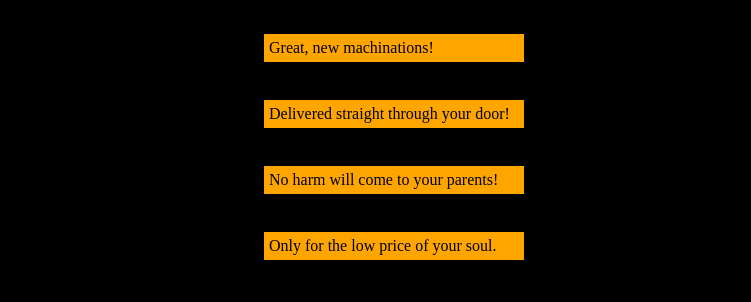
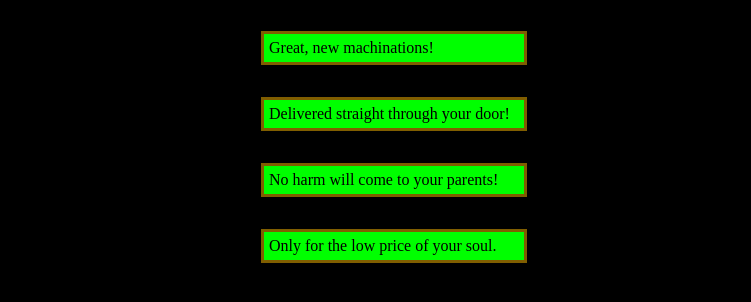
Before and after one commit to DanAkko/DanAkko.github.io, a plain HTML site: page index.html in a window 1280 px wide. Shown: the part 106-408 px from the top of the page, without its empty margins (246-997 px from the left). Drawn offline with Linux system fonts and the light colour scheme.

Commit message:
styles changes

```diff
--- a/styles.css
+++ b/styles.css
@@ -12,9 +12,9 @@ img {
 }
 
 .item {
-    background-color: orange;
+    background-color: rgb(0, 255, 0);
     padding: 5px;
-    border: black solid;
+    border: rgb(128, 94, 0) solid;
     width: 250px;
 }
 
```
